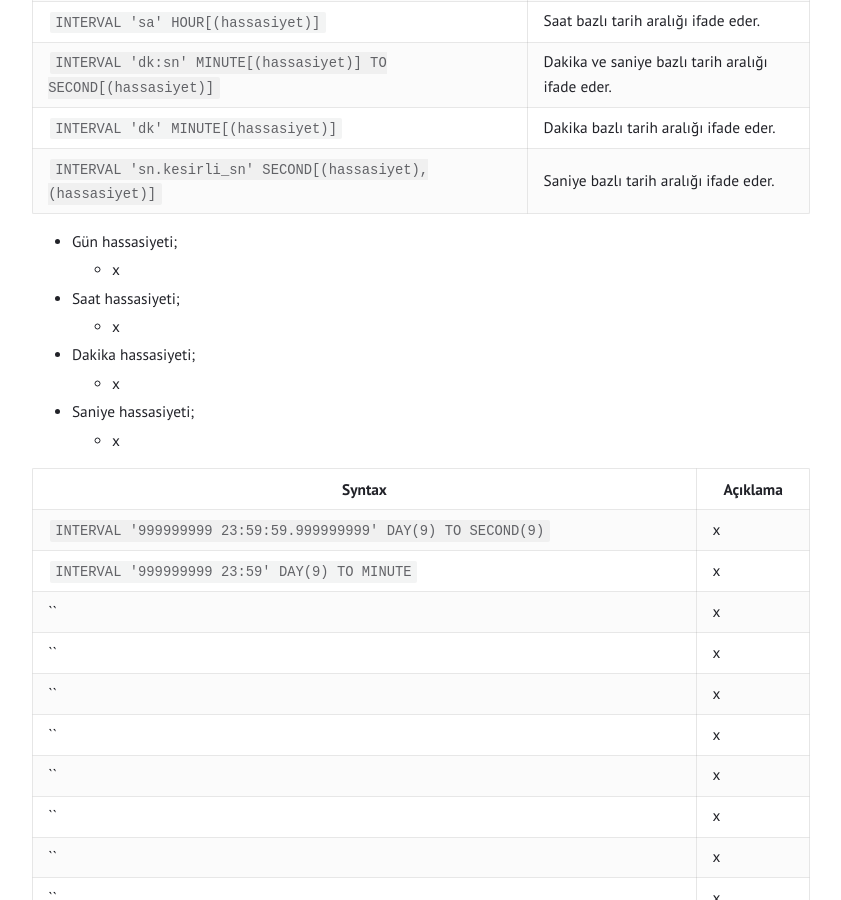
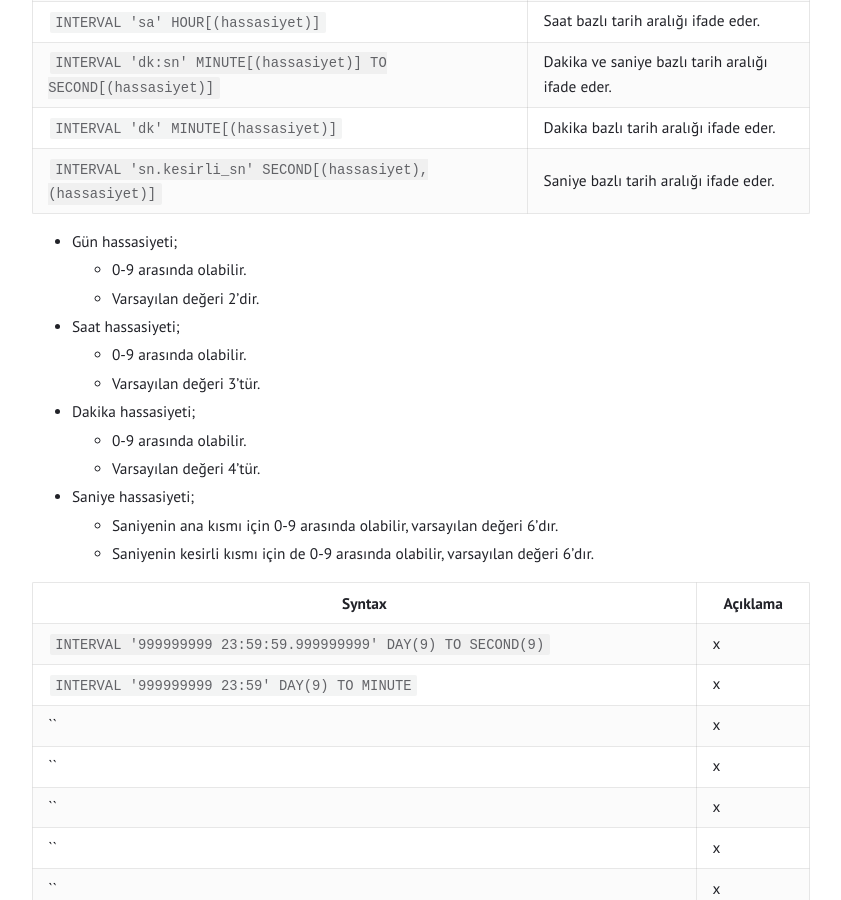
Before and after one commit to tunahanoguz/tunahanoguz.github.io, a Jekyll site: the page built from _posts/2025-05-12-oracle-interval-veri-tipleri.md, in a window 1280 px wide and 900 px high, scrolled down 2824 px. Shown: the whole window, without its empty margins (219-1060 px from the left). Built offline with Jekyll 4.4.1, drawn with Linux system fonts in a browser that asks for light colours.

Commit message:
Update 2025-05-12-oracle-interval-veri-tipleri.md

```diff
--- a/_posts/2025-05-12-oracle-interval-veri-tipleri.md
+++ b/_posts/2025-05-12-oracle-interval-veri-tipleri.md
@@ -88,13 +88,17 @@ Gün, saat, dakika ve saniye bazında zaman aralığını belirtir.
 | `INTERVAL 'sn.kesirli_sn' SECOND[(hassasiyet), (hassasiyet)]`   | Saniye bazlı tarih aralığı ifade eder.                                   |
 
 - Gün hassasiyeti;
-    - x
+    - 0-9 arasında olabilir.
+    - Varsayılan değeri 2'dir.
 - Saat hassasiyeti;
-    - x
+    - 0-9 arasında olabilir.
+    - Varsayılan değeri 3'tür.
 - Dakika hassasiyeti;
-    - x
+    - 0-9 arasında olabilir.
+    - Varsayılan değeri 4'tür.
 - Saniye hassasiyeti;
-    - x
+    - Saniyenin ana kısmı için 0-9 arasında olabilir, varsayılan değeri 6'dır.
+    - Saniyenin kesirli kısmı için de 0-9 arasında olabilir, varsayılan değeri 6'dır.
 
 | Syntax | Açıklama |
 |--------|----------|
```
